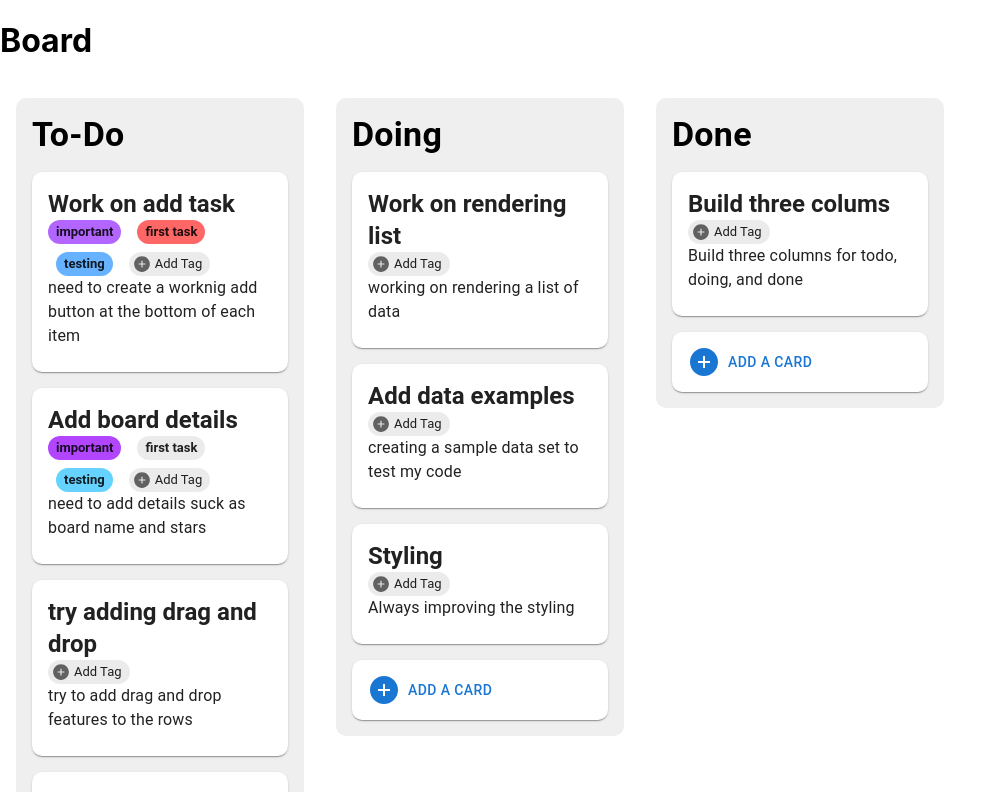
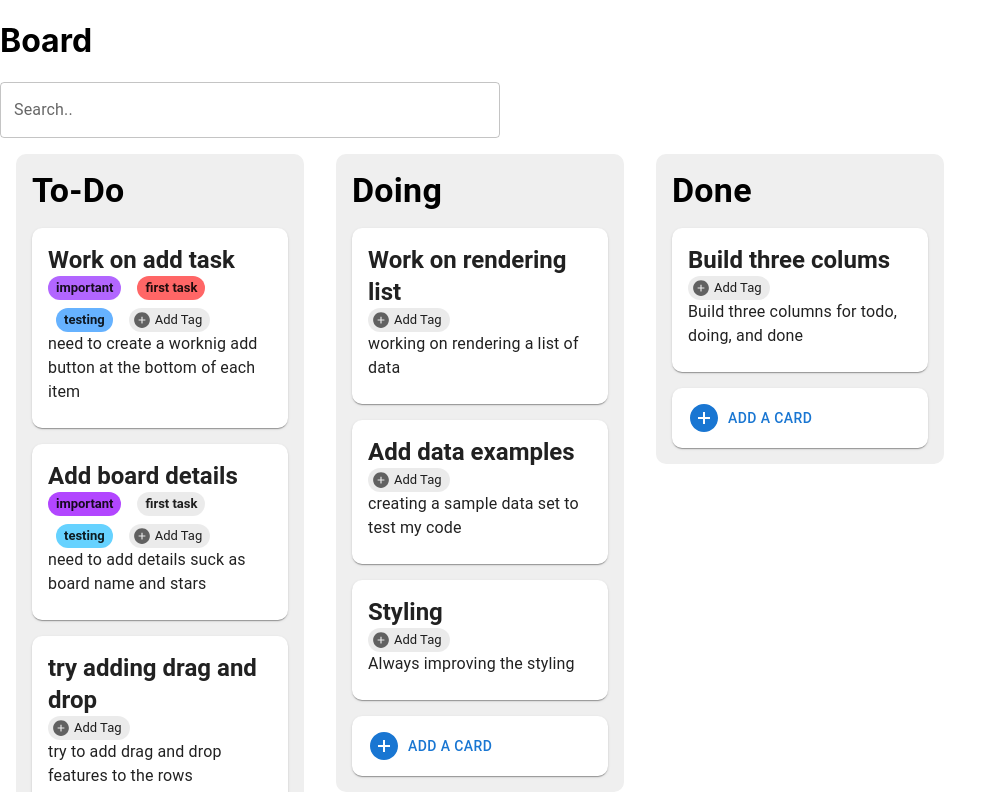
Before and after one commit to imranrehman-it/task-flow, a React (Create React App) app: page / in a window 1280 px wide. Shown: the top 792 px of the page, without its empty margins (0-1007 px from the left). Built offline with nearby package versions, Linux system fonts and the light colour scheme.

Commit message:
started search function

```diff
--- a/src/components/AddCard.jsx
+++ b/src/components/AddCard.jsx
@@ -2,12 +2,9 @@ import React, { useState } from "react";
 import Cards from "@mui/material/Card";
 import CardActions from "@mui/material/CardActions";
 import CardContent from "@mui/material/CardContent";
-import Typography from "@mui/material/Typography";
-import Box from "@mui/material/Box";
 import Button from "@mui/material/Button";
 import { AiFillPlusCircle } from "react-icons/ai";
 import TextField from "@mui/material/TextField";
-
 import styled from "styled-components";
 
 function AddCard({ addList }) {
--- a/src/components/AddTags.jsx
+++ b/src/components/AddTags.jsx
@@ -26,16 +26,19 @@ const style = {
 const AddTags = ({ tags, insertTag, setName, setColor }) => {
   const [blockPickerColor, setBlockPickerColor] = useState("#37d67a");
   const [open, setOpen] = React.useState(false);
-  const handleOpen = () => setOpen(true);
+  const [tagname, setTagName] = useState("");
+  const [tagcolor, setTagColor] = useState("");
+
   const handleClose = () => {
     setOpen(false);
-    insertTag({ color: blockPickerColor, name: tagname });
+    if (tagname.length > 0) {
+      insertTag({ color: blockPickerColor, name: tagname });
+    }
+    setTagName("");
   };
-  const [tagname, setTagName] = useState("");
-  const [tagcolor, setTagColor] = useState("yellow");
 
-  const clickHandler = async () => {
-    handleOpen();
+  const handleOpen = () => {
+    setOpen(true);
   };
 
   const changeHandler = (e) => {
@@ -95,7 +98,7 @@ const AddTags = ({ tags, insertTag, setName, setColor }) => {
         })}
         <Chip
           icon={<AiFillPlusCircle />}
-          onClick={clickHandler}
+          onClick={handleOpen}
           label="Add Tag"
           size="small"
         />
--- a/src/components/BoardLists/Todo.jsx
+++ b/src/components/BoardLists/Todo.jsx
@@ -7,6 +7,7 @@ import data from "./data";
 import AddCard from "../AddCard";
 import Button from "@mui/material/Button";
 import { AiFillPlusCircle } from "react-icons/ai";
+import Search from "../Search";
 
 function Todo() {
   const [todoList, setTodoList] = useState(data.todo); //array type
@@ -23,7 +24,6 @@ function Todo() {
       <Typography sx={{ fontWeight: "bold" }} variant="h4" component="div">
         To-Do
       </Typography>
-
       {todoList.map((item) => {
         return (
           <Card
@@ -34,7 +34,6 @@ function Todo() {
           />
         );
       })}
-
       <AddCard addList={insertTodoList} />
     </Stack>
   );
--- /dev/null
+++ b/src/components/Search.jsx
@@ -0,0 +1,29 @@
+import * as React from "react";
+import Box from "@mui/material/Box";
+import TextField from "@mui/material/TextField";
+import Card from "./Card";
+
+function Search({ todoList }) {
+  const [search, setSearch] = React.useState("");
+
+  const changeHandler = (e) => {
+    setSearch(e.target.value);
+  };
+  return (
+    <Box
+      sx={{
+        width: 500,
+        maxWidth: "100%",
+      }}
+    >
+      <TextField
+        fullWidth
+        label="Search.."
+        id="fullWidth"
+        onChange={changeHandler}
+      />
+    </Box>
+  );
+}
+
+export default Search;
--- a/src/pages/Board.jsx
+++ b/src/pages/Board.jsx
@@ -2,6 +2,7 @@ import React from "react";
 import Todo from "../components/BoardLists/Todo";
 import Doing from "../components/BoardLists/Doing";
 import Done from "../components/BoardLists/Done";
+import Search from "../components/Search";
 
 import styled from "styled-components";
 
@@ -9,6 +10,7 @@ function Board() {
   return (
     <>
       <h1>Board</h1>
+      <Search></Search>
       <BoardStack>
         <Todo />
         <Doing />
```
